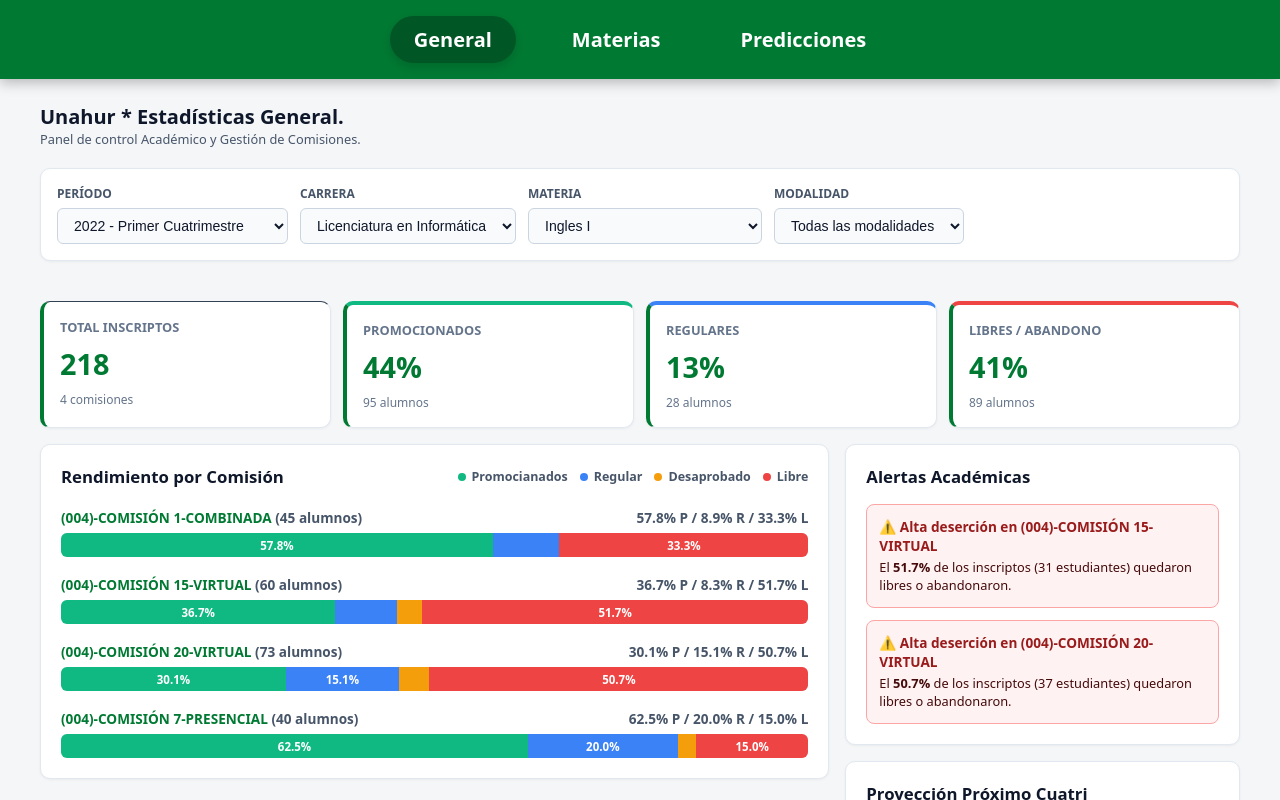
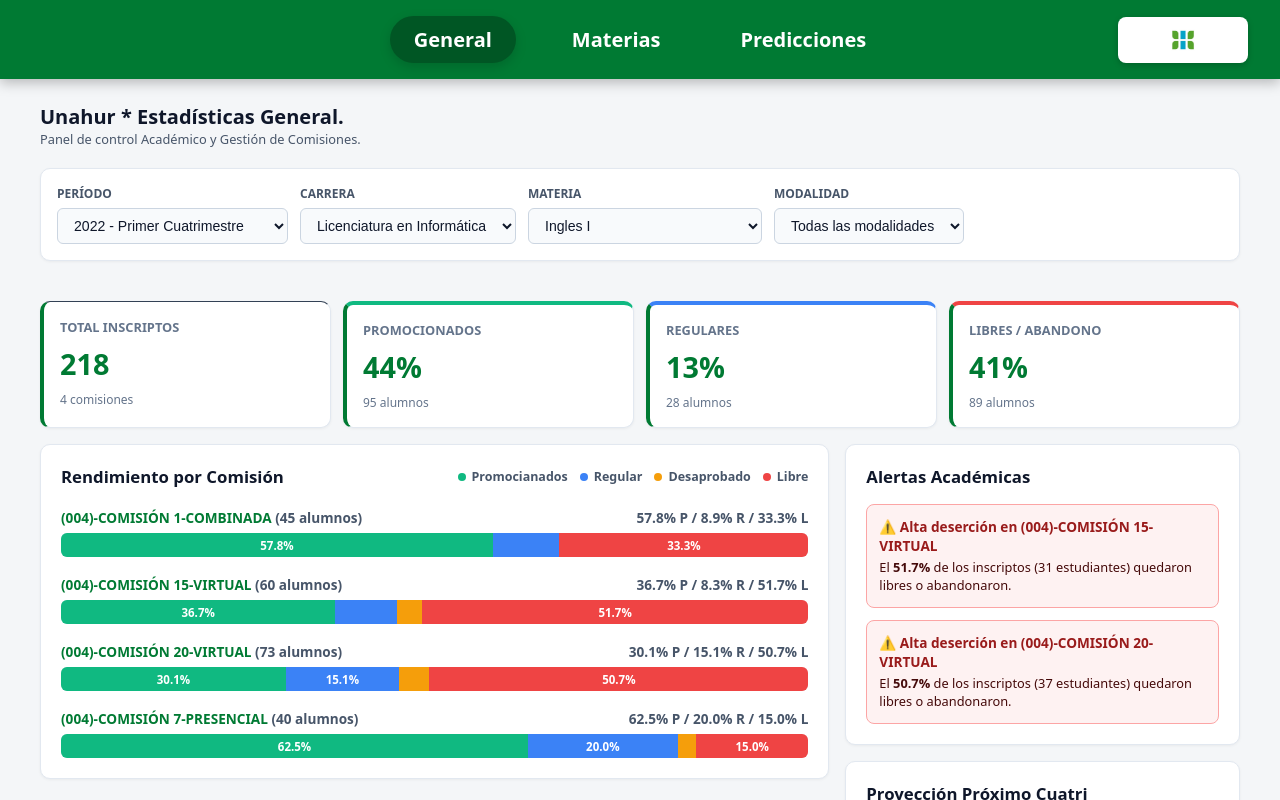
Before and after one commit to HurData-UNaHur/hurdata-pip-frontend, a React (Vite) app: page / in a window 1280 px wide. Shown: the top 800 px of the page. Built offline with nearby package versions, Linux system fonts and the light colour scheme.

Commit message:
Logo UNaHur agregado

```diff
--- a/src/components/Navbar.jsx
+++ b/src/components/Navbar.jsx
@@ -1,6 +1,8 @@
 
 import { NavLink } from 'react-router-dom';
 import styles from './Navbar.module.css';
+
+import logoUnahur from '../assets/unahur.jpeg';
 
 function Navbar() {
   return (
@@ -30,6 +32,10 @@ function Navbar() {
         >
           Predicciones
         </NavLink>
+        {/* Logo posicionado a la derecha */}
+        <div className={styles.logoContainer}>
+          <img src={logoUnahur} alt="Logo UNaHur" className={styles.logo} />
+        </div>
       </div>
     </nav>
   );
--- a/src/components/Navbar.module.css
+++ b/src/components/Navbar.module.css
@@ -1,3 +1,4 @@
+
 /* Contenedor de la barra de navegación */
 .navbar {
   background-color: #007A33; /* Verde principal UNaHur */
@@ -7,14 +8,17 @@
   justify-content: center; /* Centra el bloque en el medio de la pantalla */
   align-items: center;
   box-shadow: 0 4px 12px rgba(0, 0, 0, 0.25);
+  position: relative; /* Permite posicionar el logo a la derecha sin mover los enlaces */
 }
 
+/* Contenedor central de los enlaces */
 .navContainer {
   display: flex;
   align-items: center;
   gap: 32px; /* Espaciado generoso entre pestañas */
 }
 
+/* Estilo base de los links de navegación */
 .link {
   color: #ffffff; /* Color de las letritas */
   text-decoration: none;
@@ -29,7 +33,7 @@
   color: #dcfce7; /* Verde clarito UNaHur para el hover */
 }
 
-/* Estado activo: Botón blanco destacado */
+/* Estado activo: Botón destacado */
 .activeLink {
   background-color: #005624; /* Verde oscuro UNaHur */
   border-radius: 30px;
@@ -37,3 +41,26 @@
   font-weight: 800;
   box-shadow: 0 4px 12px rgba(0, 0, 0, 0.15);
 }
+
+/* Contenedor blanco flotante del logo en el extremo derecho */
+.logoContainer {
+  position: absolute;
+  right: 32px; /* Margen fijo contra el borde derecho */
+  top: 50%;
+  transform: translateY(-50%); /* Centra verticalmente el logo respecto a la barra */
+  background-color: #ffffff; /* Fondo blanco para enmarcar el logo de la JPG */
+  padding: 4px 10px; /* Relleno para que no toque los bordes */
+  border-radius: 8px; /* Bordes redondeados prolijos */
+  display: flex;
+  align-items: center;
+  justify-content: center;
+  box-shadow: 0 2px 6px rgba(0, 0, 0, 0.2);
+}
+
+/* Imagen del logo con tamaño horizontal cómodo */
+.logo {
+  height: 38px; /* Altura contenida */
+  width: 110px; /* Ancho horizontal para que se lea 'Universidad Nacional de Hurlingham' */
+  object-fit: contain;
+  display: block;
+}
```
Also changed, not shown: src/assets/UNAHUR.jpg (added), src/assets/unahur.jpeg (added).
